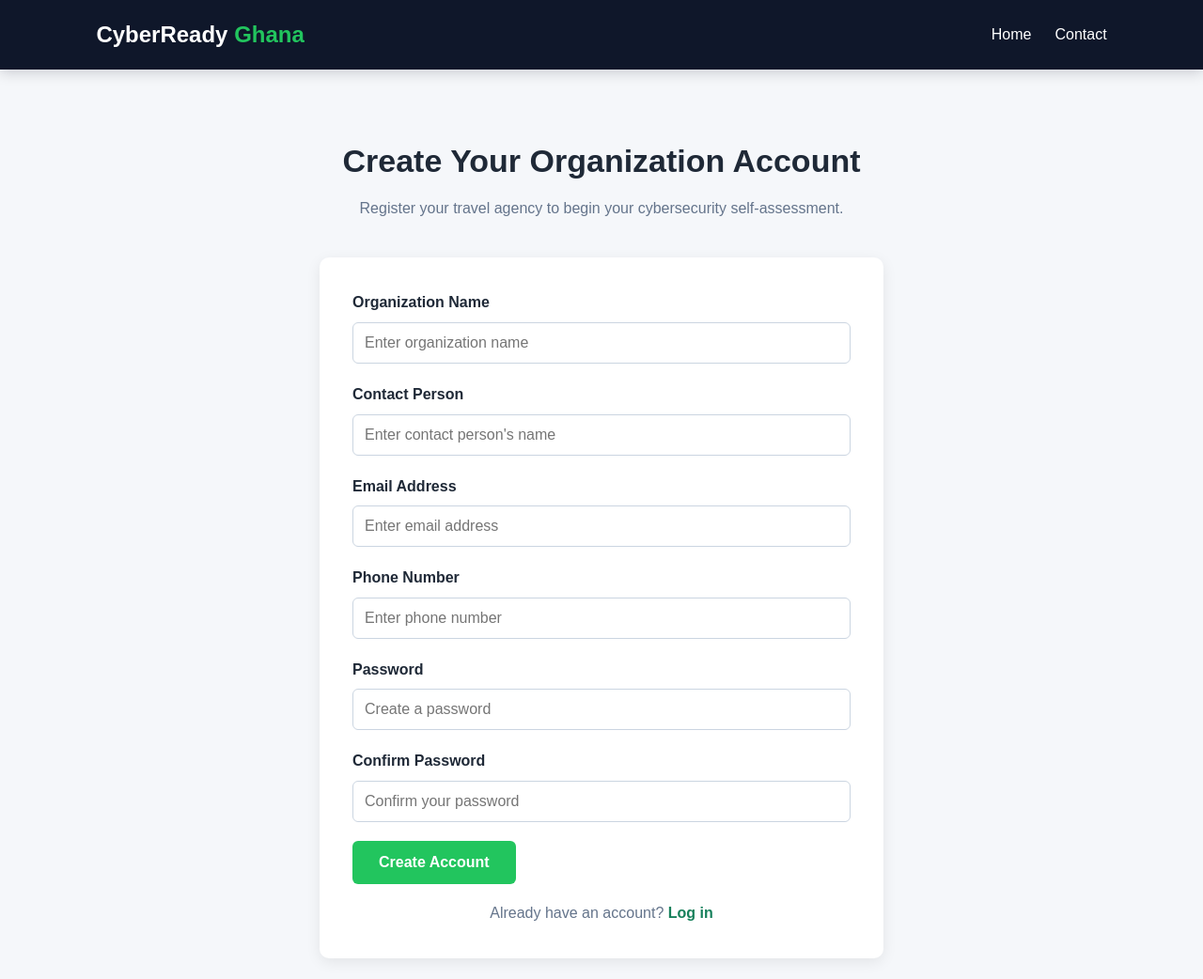
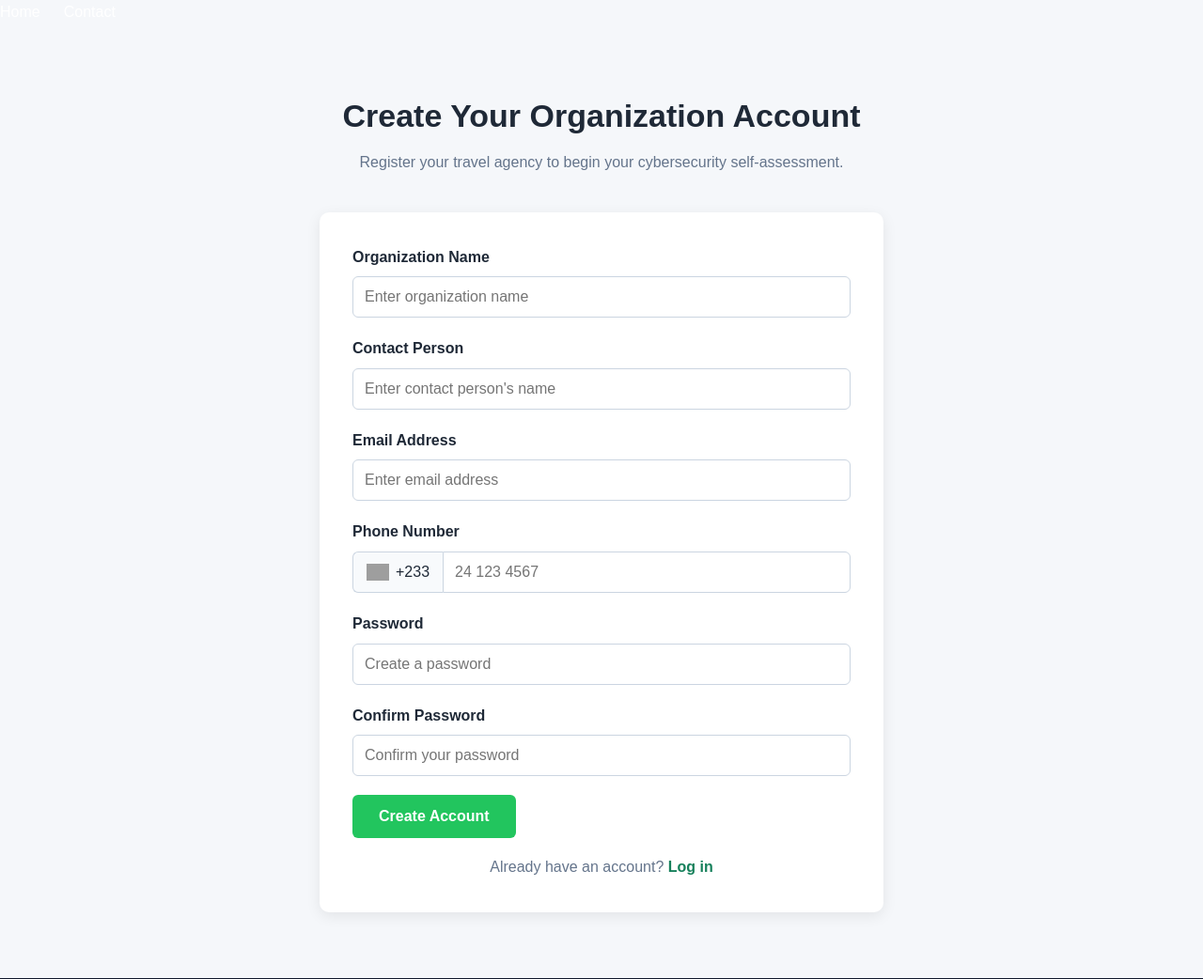
Before and after one commit to oswaldtokux-sketch/cyberready-ghana_v2.0, a Flask app: page /register in a window 1280 px wide. Shown: the top 1042 px of the page at 94% size. Run offline with Flask 3, Linux system fonts and the light colour scheme; grey boxes are pictures that could not be loaded.

Commit message:
Added ghana logo on the registration page

```diff
--- a/app/templates/register.html
+++ b/app/templates/register.html
@@ -1,9 +1,3 @@
-<!doctype html>
-<html lang="en">
-  <head>
-    <meta charset="UTF-8" />
-    <meta name="viewport" content="width=device-width, initial-scale=1.0" />
-
 <title>Register - CyberReady Ghana</title>
 
 <link
@@ -27,13 +21,39 @@
   .account-prompt a:hover {
     text-decoration: underline;
   }
+
+  /* Ghana phone number field */
+  .ghana-phone-wrapper {
+    display: flex;
+    width: 100%;
+  }
+
+  .ghana-phone-code {
+    display: flex;
+    align-items: center;
+    justify-content: center;
+    gap: 7px;
+    padding: 0 14px;
+    border: 1px solid #cbd5e1;
+    border-right: none;
+    border-radius: 6px 0 0 6px;
+    background-color: #f8fafc;
+    white-space: nowrap;
+    font-size: 16px;
+  }
+
+  .ghana-flag {
+    width: 24px;
+    height: auto;
+    display: block;
+  }
+
+  .ghana-phone-wrapper input {
+    flex: 1;
+    width: 100%;
+    border-radius: 0 6px 6px 0;
+  }
 </style>
-  </head>
-
-  <body>
-    <!-- Navigation -->
-    <nav>
-      <a href="{{ url_for('main.home') }}" class="logo">CyberReady <span>Ghana</span></a>
 
 <ul class="nav-links">
   <li><a href="/">Home</a></li>
@@ -55,6 +75,7 @@
   <div class="form-container">
     <form method="POST">
       <input type="hidden" name="csrf_token" value="{{ csrf_token() }}" />
+
       <!-- Organization Name -->
       <div class="form-group">
         <label for="organization_name"> Organization Name </label>
@@ -99,14 +120,25 @@
       <div class="form-group">
         <label for="phone"> Phone Number </label>
 
+        <div class="ghana-phone-wrapper">
+          <div class="ghana-phone-code">
+            <img
+              src="https://flagcdn.com/w40/gh.png"
+              alt="Ghana flag"
+              class="ghana-flag"
+            />
+            <span>+233</span>
+          </div>
+
           <input
             type="tel"
             id="phone"
             name="phone"
-              placeholder="Enter phone number"
+            placeholder="24 123 4567"
             required
-              pattern="[0-9+()\-\s]{7,30}"
+            pattern="[0-9\s]{9,12}"
           />
+        </div>
       </div>
 
       <!-- Password -->
@@ -148,6 +180,7 @@
     </p>
   </div>
 </section>
+
 {% with messages = get_flashed_messages() %} {% if messages %} {% for
 message in messages %}
 
@@ -158,5 +191,3 @@
 <footer>
   <p>© 2026 CyberReady Ghana. Cybersecurity made practical.</p>
 </footer>
-  </body>
-</html>
```
Lines whose indentation alone changed are shown as unchanged.
